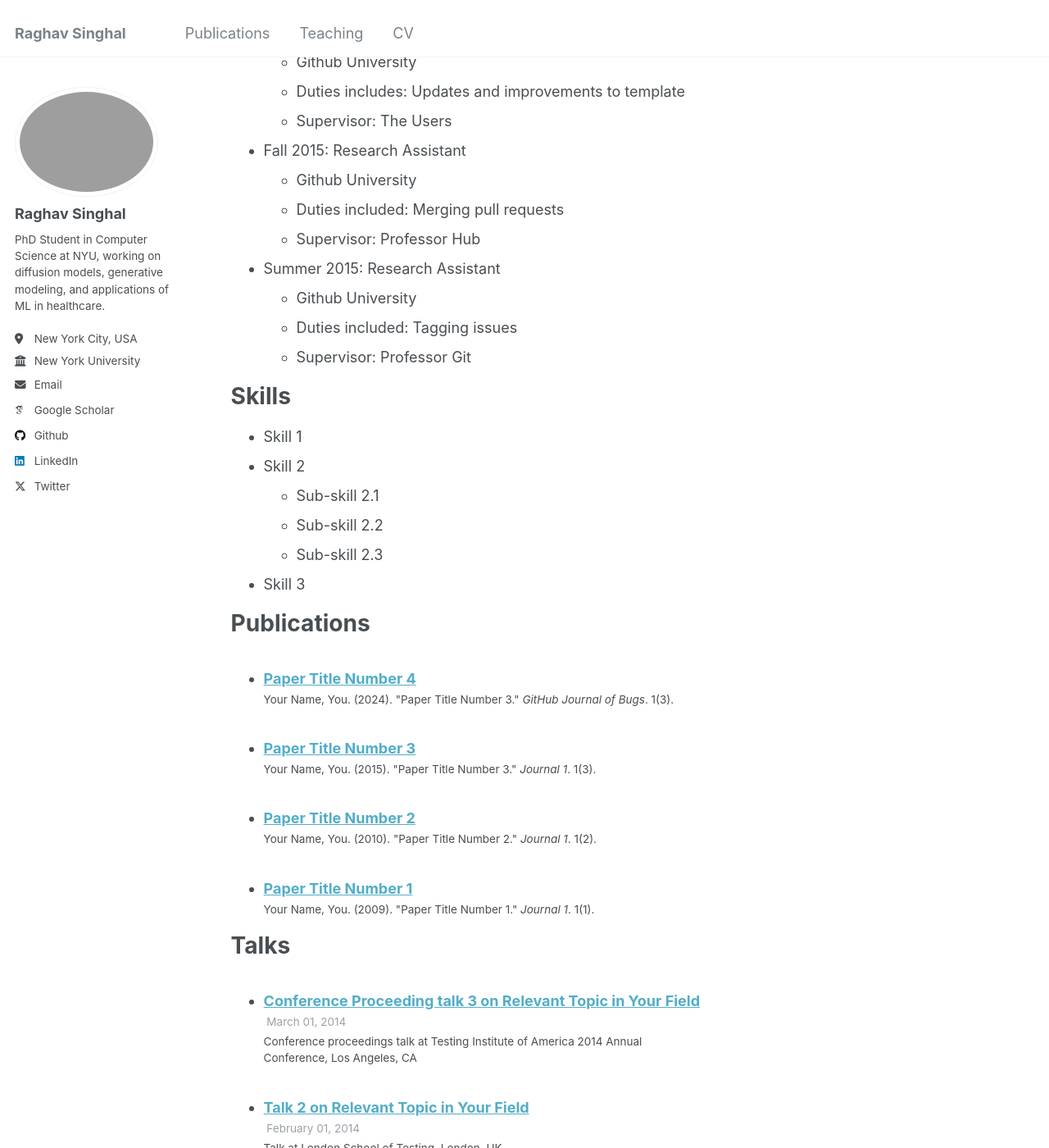
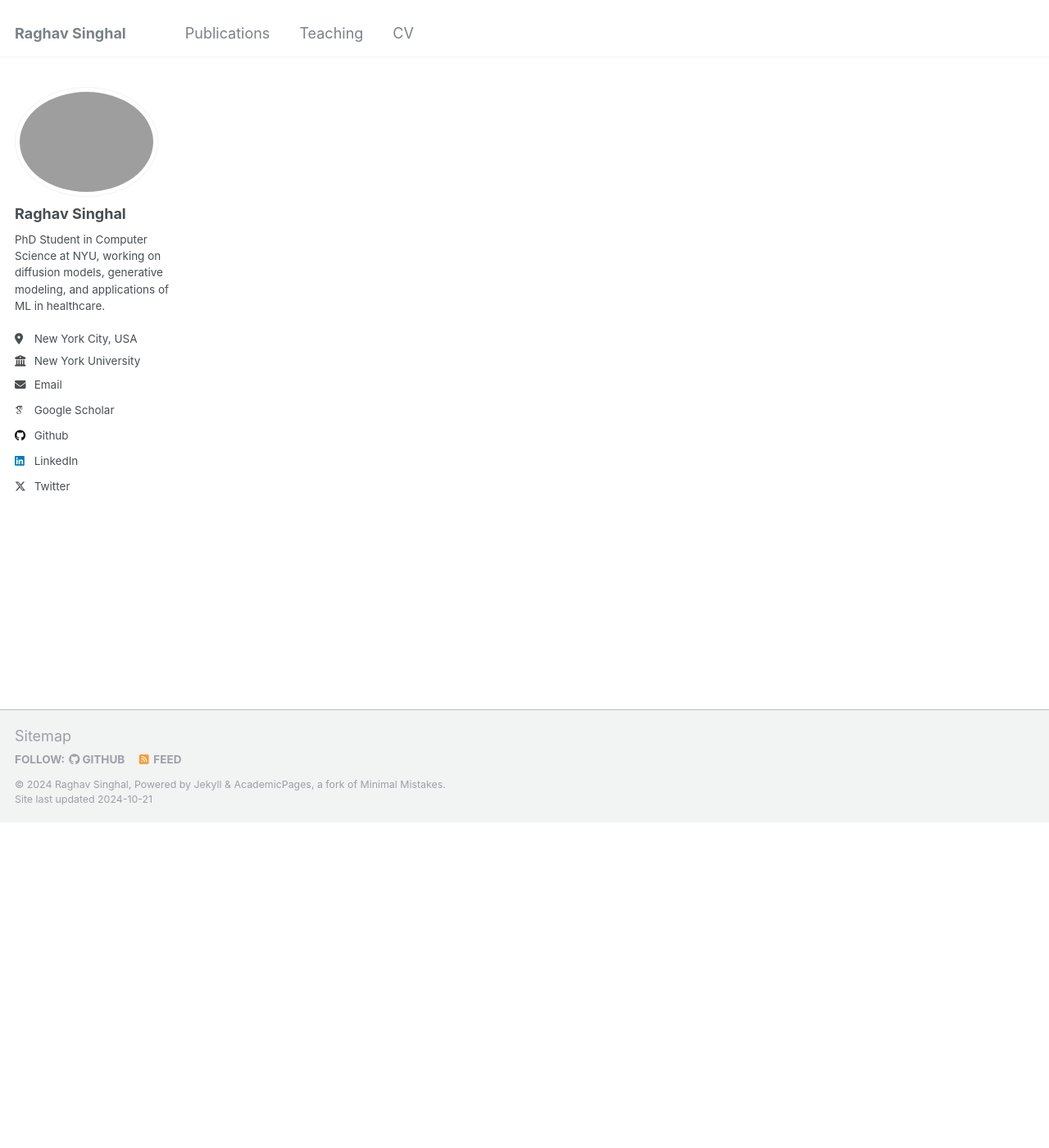
Before and after one commit to singhalrk/singhalrk.github.io, a Jekyll site: the page built from _pages/cv.md, in a window 1280 px wide and 1400 px high, scrolled down 397 px. Shown: the whole window at 82% size. Built offline with Jekyll 4.4.1, drawn with Linux system fonts in a browser that asks for light colours; some web fonts are replaced; some of the changed text lies outside the part shown.

Commit message:
pdf only of CV

```diff
--- a/_pages/cv.md
+++ b/_pages/cv.md
@@ -9,7 +9,7 @@ redirect_from:
 
 You can find a PDF version of my CV [here](/files/singhal_raghav.pdf).
 
-{% include base_path %}
+<!-- {% include base_path %}
 
 Education
 ======
@@ -63,4 +63,4 @@ Teaching
 
 Service and leadership
 ======
-* Currently signed in to 43 different slack teams
+* Currently signed in to 43 different slack teams -->
```
